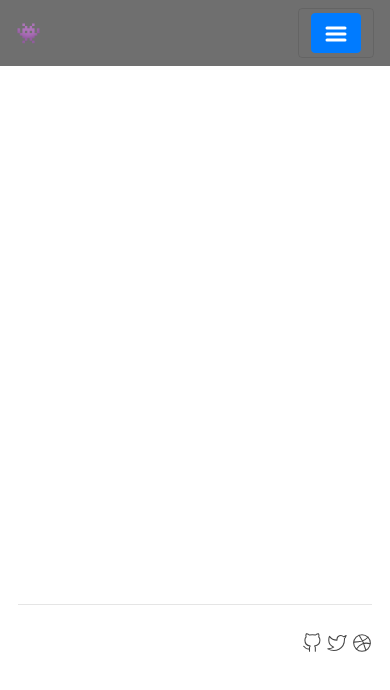
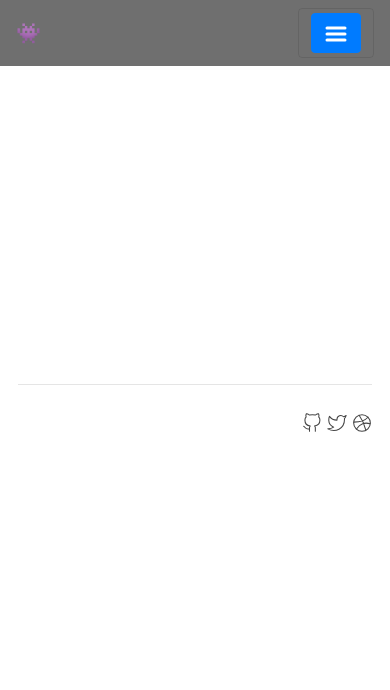
Before and after one commit to ataricoder/www, a Next.js app: page /post in a window 390 px wide. Shown: the top 690 px of the page. Built offline with nearby package versions, Linux system fonts and the light colour scheme.

Commit message:
changed padding on mobile devices

```diff
--- a/components/layout/layout.module.css
+++ b/components/layout/layout.module.css
@@ -6,6 +6,6 @@
 
 @media (max-width: 991px) {
 	.content {
-		padding: 128px 18px;
+		padding: 18px 18px;
 	}
 }
```
